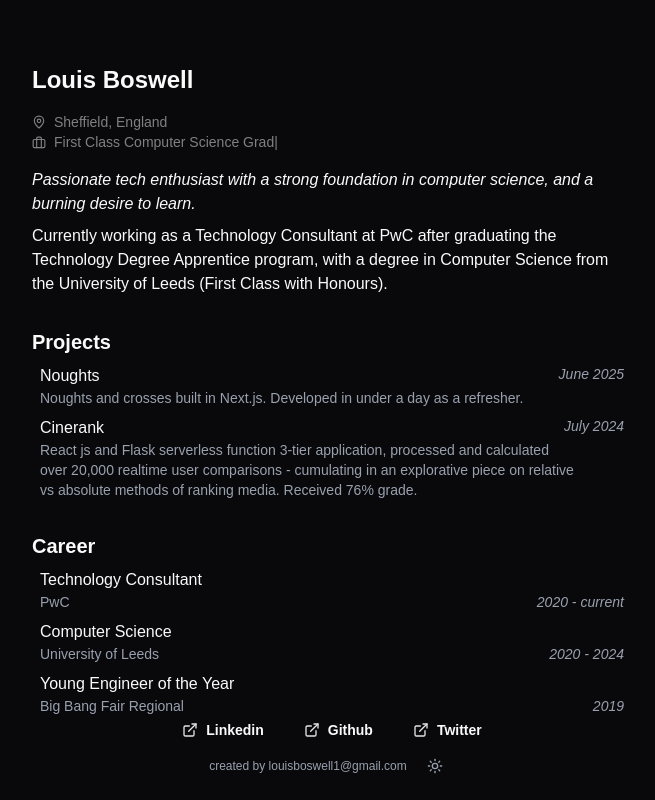
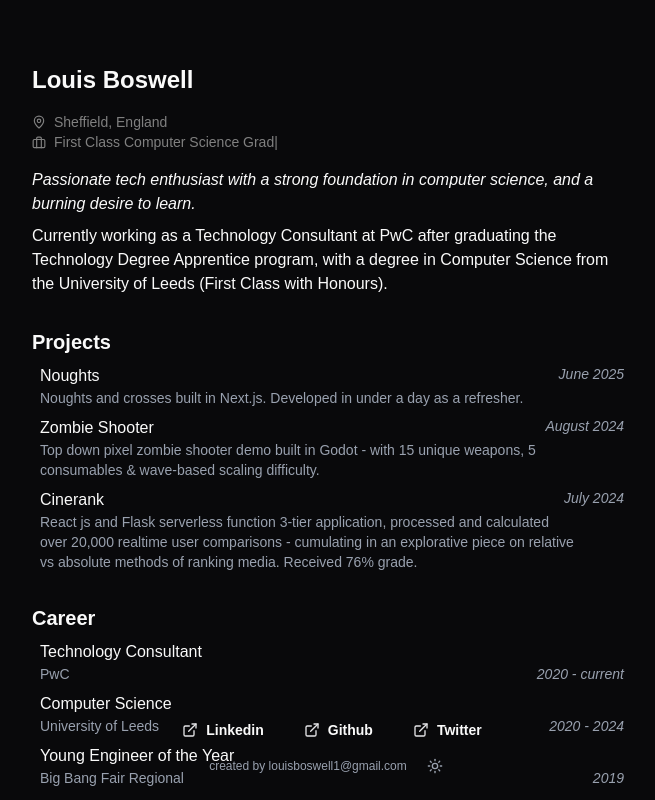
Before and after one commit to louisboswell/portfolio, a Next.js app: page / in a window 1280 px wide. Shown: the whole page, without its empty margins (308-963 px from the left). Built offline with nearby package versions, Linux system fonts and the light colour scheme.

Commit message:
Added zombie shooter.

```diff
--- a/pages/index.tsx
+++ b/pages/index.tsx
@@ -35,6 +35,13 @@ const projects = [
       "Noughts and crosses built in Next.js. Developed in under a day as a refresher.",
     year: "June 2025",
     http: "https://www.noughts.xyz",
+  },
+  {
+    name: "Zombie Shooter",
+    description:
+      "Top down pixel zombie shooter demo built in Godot - with 15 unique weapons, 5 consumables & wave-based scaling difficulty.",
+    year: "August 2024",
+    http: "https://www.github.com/louisboswell/zombie-shooter",
   },
   {
     name: "Cinerank",
```
